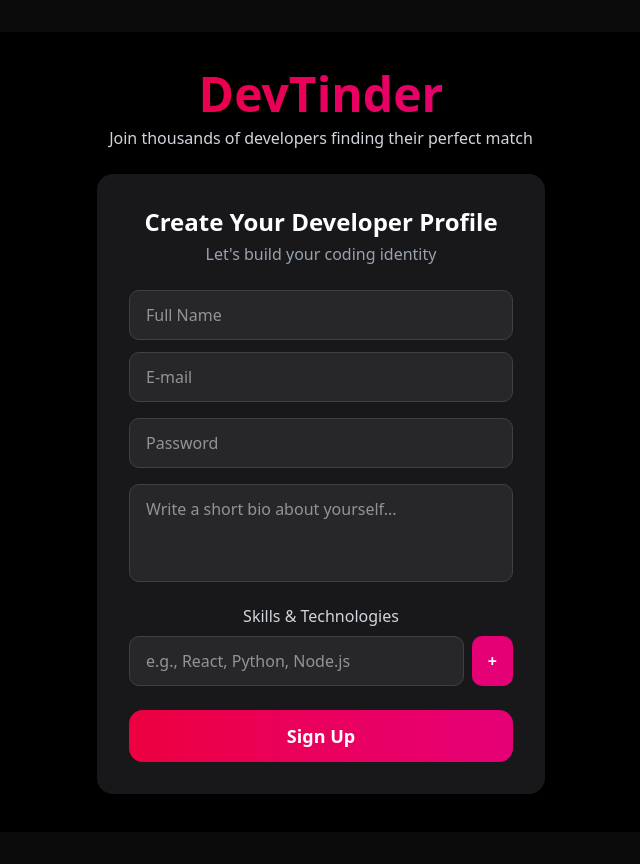
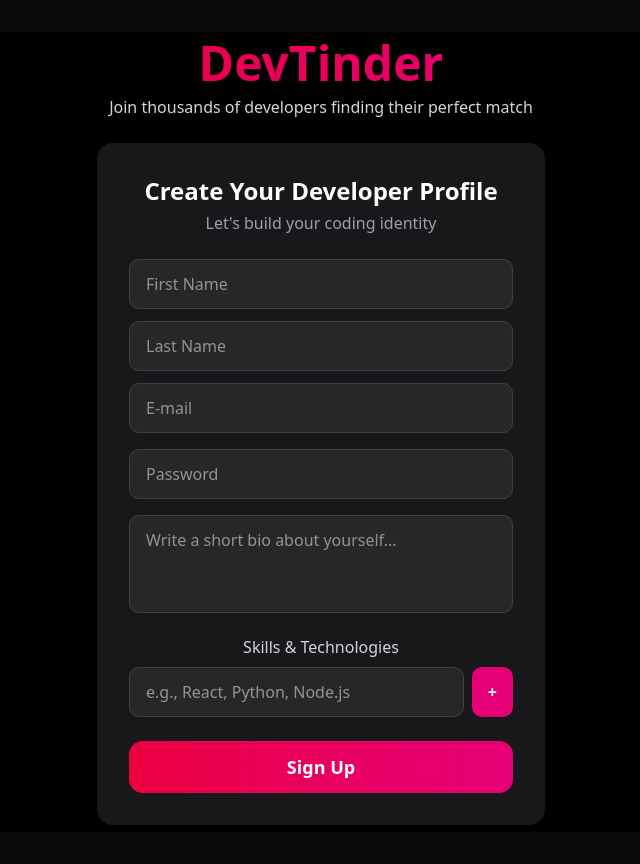
Before and after one commit to Jatin-saini-developer/DevTinderUI, a React (Vite) app: page /signUp in a window 1280 px wide. Shown: the whole page, without its empty margins (319-959 px from the left). Built offline with nearby package versions, Linux system fonts and the light colour scheme.

Commit message:
Building SignUp Page

```diff
--- a/package.json
+++ b/package.json
@@ -15,7 +15,7 @@
     "@radix-ui/react-slot": "^1.2.3",
     "@reduxjs/toolkit": "^2.9.0",
     "@tailwindcss/vite": "^4.1.13",
-    "axios": "^1.12.2",
+    "axios": "^1.13.2",
     "class-variance-authority": "^0.7.1",
     "clsx": "^2.1.1",
     "lucide-react": "^0.544.0",
--- a/src/App.jsx
+++ b/src/App.jsx
@@ -8,6 +8,7 @@ import { Provider } from "react-redux";
 import ProfilePage from './files/ProfilePage';
 import EditProfile from './files/EditProfile';
 import MatchesPage from './files/MatchesPage';
+import Connections from './files/Connections';
 
 
 function App() {
@@ -39,6 +40,10 @@ function App() {
     {
       path : "/editProfile",
       element : <EditProfile/>
+    },
+    {
+      path : "/connections",
+      element : <Connections/>
     }
   ]);
 
--- a/src/SignUpPage.jsx
+++ b/src/SignUpPage.jsx
@@ -1,6 +1,30 @@
-import React from "react";
+import React, { useState } from "react";
+import axios from "axios";
+
+const handleSignUp = async () => {
+  try {
+    const res = await axios.post("http://localhost:7777/signUp", {
+      firstName,
+      lastName,
+      email,
+      password,
+    });
+
+    alert(res.data);
+  } catch (err) {
+    alert(err.response?.data || "Signup failed");
+  }
+  console.log("handleSignUp Working Fine.....");
+
+};
+
 
 const SignUpPage = () => {
+  const [firstName, setFirstName] = useState("");
+  const [lastName, setLastName] = useState("");
+  const [email, setEmail] = useState("");
+  const [password, setPassword] = useState("");
+
   return (
     <div className="min-h-screen flex flex-col items-center justify-center bg-black text-white px-6">
       {/* Logo and Title */}
@@ -26,13 +50,25 @@ const SignUpPage = () => {
         <div className="flex flex-col gap-3 mb-4">
           <input
             type="text"
-            placeholder="Full Name"
+            placeholder="First Name"
             className="bg-zinc-800 px-4 py-3 rounded-lg border border-zinc-700 focus:border-pink-600 focus:outline-none"
+            value={firstName}
+            onChange={(e) => setFirstName(e.target.value)}
+          />
+
+          <input
+            type="text"
+            placeholder="Last Name"
+            className="bg-zinc-800 px-4 py-3 rounded-lg border border-zinc-700 focus:border-pink-600 focus:outline-none"
+            value={lastName}
+            onChange={(e) => setLastName(e.target.value)}
           />
           <input
             type="email"
             placeholder="E-mail"
             className="bg-zinc-800 px-4 py-3 rounded-lg border border-zinc-700 focus:border-pink-600 focus:outline-none"
+            value={email}
+            onChange={(e) => setEmail(e.target.value)}
           />
         </div>
 
@@ -42,6 +78,8 @@ const SignUpPage = () => {
             type="password"
             placeholder="Password"
             className="w-full bg-zinc-800 px-4 py-3 rounded-lg border border-zinc-700 focus:border-pink-600 focus:outline-none"
+            value={password}
+            onChange={(e) => setPassword(e.target.value)}
           />
         </div>
 
@@ -78,7 +116,10 @@ const SignUpPage = () => {
         </div>
 
         {/* Submit Button */}
-        <button className="w-full bg-gradient-to-r from-rose-600 to-pink-600 hover:opacity-90 transition-all py-3 rounded-xl font-semibold text-lg">
+        <button
+         className="w-full bg-gradient-to-r from-rose-600 to-pink-600 hover:opacity-90 transition-all py-3 rounded-xl font-semibold text-lg"
+         onClick={handleSignUp}>
+
           Sign Up
         </button>
       </div>
--- /dev/null
+++ b/src/files/Connections.jsx
@@ -0,0 +1,30 @@
+import React, { useEffect } from 'react'
+import Navbar from './Navbar'
+import axios from 'axios'
+
+const Connections = () => {
+
+
+    const fetchConnections = async()=>{
+        const res = await axios.get("http://localhost:7777/connections", {withCredentials : true} )
+        console.log(res);
+
+    }
+
+    useEffect(()=>{
+        fetchConnections()
+    },[])
+
+  return (
+
+
+
+    <div>
+        <Navbar/>
+
+
+    </div>
+  )
+}
+
+export default Connections
--- a/src/files/Navbar.jsx
+++ b/src/files/Navbar.jsx
@@ -46,6 +46,7 @@ const Navbar = () => {
             <HeartIcon className="h-5 w-5 mr-1" />
             Browse
           </Link>
+
           <Link
            to="/matches"
             className="flex items-center text-gray-300 hover:text-pink-400 transition-colors"
@@ -53,6 +54,15 @@ const Navbar = () => {
             <ChatBubbleBottomCenterTextIcon className="h-5 w-5 mr-1" />
             Matches
           </Link>
+
+          <Link
+           to="/connections"
+            className="flex items-center text-gray-300 hover:text-pink-400 transition-colors"
+          >
+            <ChatBubbleBottomCenterTextIcon className="h-5 w-5 mr-1" />
+            Connections
+          </Link>
+
           <Link
             to="/profile"
             className="flex items-center text-gray-300 hover:text-pink-400 transition-colors"
```
Also changed, not shown: 1 other file (tests, documents, lock files or other folders).
